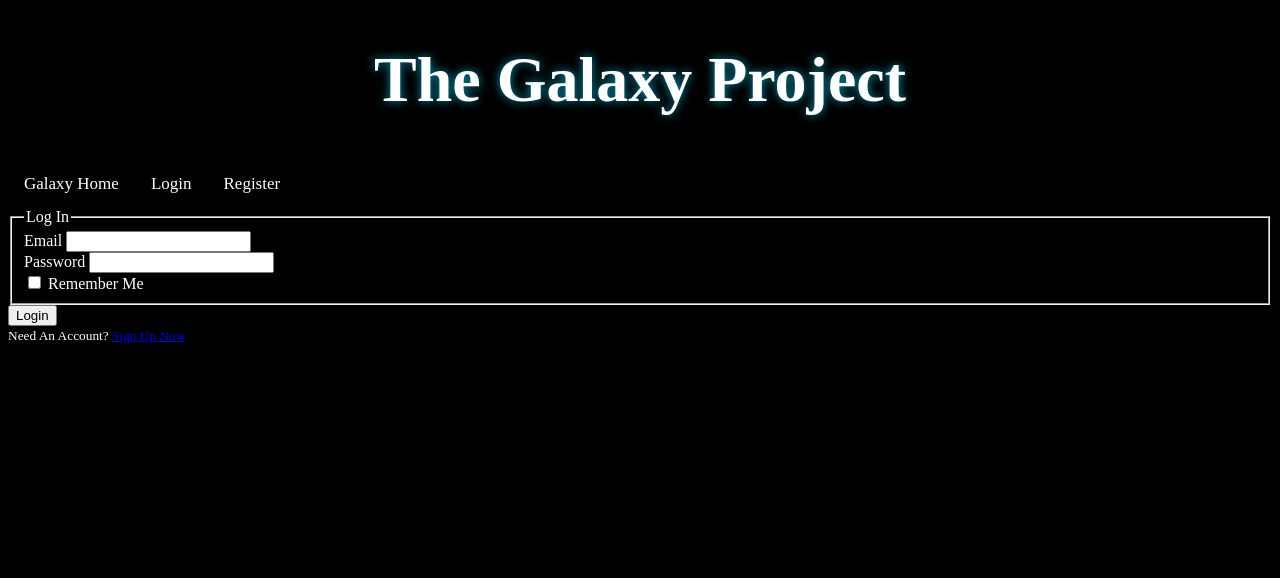
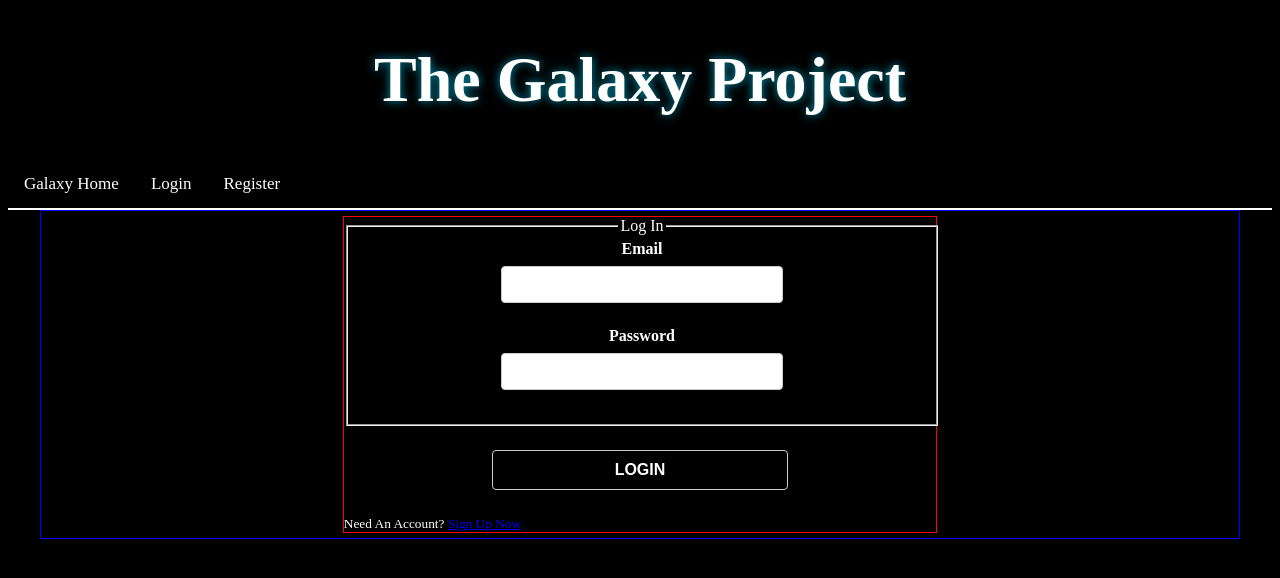
Before and after one commit to Dan-Matthews-23/galaxy, a Flask app: page /login in a window 1280 px wide. Shown: the top 578 px of the page. Run offline with Flask 3, Linux system fonts and the light colour scheme.

Commit message:
UPDATED routes, login, styles with validation

```diff
--- a/galaxy/static/css/style.css
+++ b/galaxy/static/css/style.css
@@ -1,32 +1,87 @@
+/* ---------------------------------Global elements */
+*, *::before, *::after {
+    box-sizing: border-box;
+}
+
 body {
     background-color: black;
-    color: white; /* So you can still see your text! */
+    color: white;
 }
 
-.alert {
-    padding: 15px;
-    margin: 10px auto;
-    border-radius: 5px;
-    text-align: center;
-    width: 80%; /* Keeps it from being too wide on desktops */
+.white-border {
+  border: 1px solid white;
 }
-
-.alert-success {
-    background-color: rgba(40, 167, 69, 0.2); /* Semi-transparent green */
-    color: #28a745;
-    border: 1px solid #28a745;
-}
-
-
-
 
 .main-title {
     font-size: 3rem;
     text-shadow: 0 0 10px rgba(0, 212, 255, 0.7);
     font-size: clamp(2rem, 5vw, 4rem);
-    text-align: center; /* This is the gold standard for titles */
-    width: 100%;        /* Usually default, but ensures it fills the space */
+    text-align: center;
+    width: 100%;
 }
+
+.parent-container {
+  width: 95%;
+  padding: 5px;
+  border: 1px solid blue;
+  margin: 0 auto;
+}
+
+.text-box {
+  color: black;
+  text-align:center;
+}
+
+.btn-submit {
+    background-color: #000000;
+    color: #ffffff;
+    padding: 12px 24px;
+    border: 1px solid #333;
+    border-radius: 4px;
+    cursor: pointer;
+    font-size: 1rem;
+    font-weight: bold;
+    text-transform: uppercase;
+    transition: background-color 0.3s ease, border-color 0.3s ease;
+    width: 100%;
+}
+
+.btn-submit:hover {
+    background-color: #333333;
+    border-color: #555555;
+}
+
+.btn-submit:active {
+    background-color: #444444;
+    transform: translateY(1px); /
+}
+/* ---------------------------------End of Global elements */
+
+
+
+
+/* ---------------------------------Form elements (register, login */
+.form-group {
+    margin-bottom: 1.5rem;
+    text-align: center;
+    width: 100%;
+}
+
+.form-group label {
+    display: block;
+    margin-bottom: 0.5rem;
+    font-weight: bold;
+    color: white;
+}
+
+.form-group input {
+    width: 50%;
+    padding: 10px;
+    border: 1px solid #ccc;
+    border-radius: 4px;
+    box-sizing: border-box;
+}
+/* ---------------------------------End of form elements */
 
 
 
@@ -34,11 +89,59 @@ body {
 
 
 
-/* 1. Basic Navbar Styling */
+
+
+/* ---------------------------------Login and Register elements */
+.register-login-container {
+  width: 50%;
+  border: 1px solid red;
+  margin: 0 auto;
+}
+
+.alert-danger {
+    padding: 15px;
+    margin: 10px auto;
+    border-radius: 5px;
+    text-align: center;
+    width: 80%;
+}
+
+.alert-success {
+    background-color: rgba(40, 167, 69, 0.2);
+    color: #28a745;
+    border: 1px solid #28a745;
+}
+
+.alert {
+    border: 5px solid #00ff00 !important; /* Bright Neon Green */
+    color: #00ff00 !important;
+    background: #000 !important;
+    padding: 20px;
+    z-index: 9999;
+    position: relative;
+}
+/* ---------------------------------End of Login and Register elements */
+
+
+
+
+
+
+
+
+
+
+
+
+
+
+
+
+/* ---------------------------------Nav Bar */
 .topnav {
   background-color: black;
   overflow: hidden;
-  position: relative; /* Keeps the icon anchored to the corner */
+  position: relative;
 }
 
 .topnav a {
@@ -49,12 +152,12 @@ body {
   display: block;
 }
 
-/* 2. Hide the links by default on mobile */
+
 #myLinks {
   display: none;
 }
 
-/* 3. The Hamburger Icon */
+
 .topnav a.icon {
   position: absolute;
   right: 0;
@@ -62,22 +165,26 @@ body {
   background: black;
 }
 
-/* 4. THE RESPONSIVE CLASS (Triggered by JS) */
-/* When this class is added, we show the links stacked vertically */
 .topnav.responsive #myLinks {
   display: block;
 }
+/* ---------------------------------End of Nav Bar */
 
-/* 5. Desktop View (Screen wider than 600px) */
+
+
+
+
+
+/* ---------------------------------Media Queries */
 @media screen and (min-width: 600px) {
   .topnav a {
-    float: left; /* Line them up horizontally */
+    float: left;
   }
   #myLinks {
-    display: block; /* Always show links on desktop */
+    display: block;
   }
   .topnav a.icon {
-    display: none; /* Hide hamburger on desktop */
+    display: none;
   }
 }
 
--- a/galaxy/templates/base.html
+++ b/galaxy/templates/base.html
@@ -39,7 +39,7 @@
         </a>
     </div>
 </nav>
-    <main class="container">
+    <main class="container white-border">
         {% with messages = get_flashed_messages(with_categories=true) %}
             {% if messages %}
                 {% for category, message in messages %}
--- a/galaxy/templates/login.html
+++ b/galaxy/templates/login.html
@@ -1,6 +1,10 @@
 {% extends "base.html" %}
 {% block content %}
-    <div class="content-section">
+
+<div class="parent-container">
+
+    <div class="register-login-container">
+        <!--<div class="content-section">-->
             <form method="POST" action="">
                 {{ form.hidden_tag() }}
                 <fieldset class="form-group">
@@ -8,18 +12,26 @@
                     <div class="form-group">
                         {{ form.email.label(class="form-control-label") }}
                         {{ form.email(class="form-control form-control-lg") }}
+                        {# --- ADD THIS LOOP HERE --- #}
+                        {% if form.email.errors %}
+                            {% for error in form.email.errors %}
+                                <div class="validation-error"><small>{{ error }}</small></div>
+                            {% endfor %}
+                        {% endif %}
                     </div>
                     <div class="form-group">
                         {{ form.password.label(class="form-control-label") }}
                         {{ form.password(class="form-control form-control-lg") }}
-                </div>
-                <div class="form-check">
-                    {{ form.remember(class="form-check-input") }}
-                    {{ form.remember.label(class="form-check-label") }}
+                        {# --- ADD THIS LOOP HERE TOO --- #}
+            {% if form.password.errors %}
+                {% for error in form.password.errors %}
+                    <div class="validation-error"><small>{{ error }}</small></div>
+                {% endfor %}
+            {% endif %}
                     </div>
                 </fieldset>
                 <div class="form-group">
-                {{ form.submit(class="btn btn-outline-info") }}
+                    {{ form.submit(class="btn-submit ") }}
                 </div>
             </form>
             <div class="border-top pt-3">
@@ -27,5 +39,7 @@
                     Need An Account? <a class="ml-2" href="{{ url_for('register') }}">Sign Up Now</a>
                 </small>
             </div>
+        <!--</div>-->
+    </div>
 </div>
 {% endblock content %}
```
Lines whose indentation alone changed are shown as unchanged.
